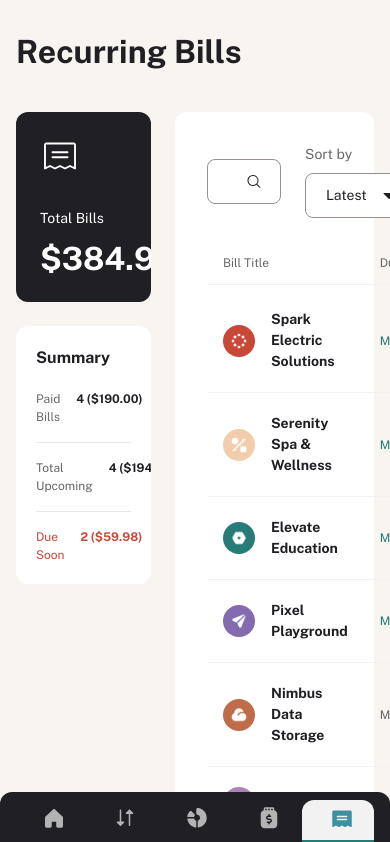
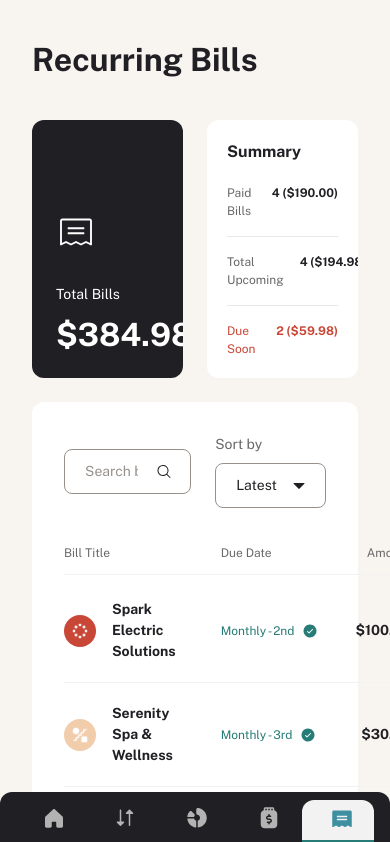
Before and after one commit to carlosarturoleon/finance-dashboard, a React (Create React App) app: page /recurring in a window 390 px wide. Shown: the top 842 px of the page. Built offline with nearby package versions, Linux system fonts and the light colour scheme.

Commit message:
feat: add recurring bills tablet layout

```diff
--- a/src/components/recurring/BillRow.css
+++ b/src/components/recurring/BillRow.css
@@ -81,3 +81,14 @@
 .bill-row--due-soon .bill-row__cell--amount {
   color: var(--color-red);
 }
+
+/* Tablet: rows line up with the card padding */
+@media (max-width: 1024px) {
+  .bill-row__cell--title {
+    padding-left: 0;
+  }
+
+  .bill-row__cell--amount {
+    padding-right: 0;
+  }
+}
--- a/src/pages/RecurringBills.css
+++ b/src/pages/RecurringBills.css
@@ -228,3 +228,42 @@
   text-align: center;
   color: var(--color-text-secondary);
 }
+
+/* Tablet: 40px sides and 32px top in the design, totals side by side above the full-width list */
+@media (max-width: 1024px) {
+  .recurring-bills {
+    padding-block: var(--spacing-100) var(--spacing-200);
+    padding-inline: var(--spacing-200);
+  }
+
+  .recurring-bills__layout {
+    flex-direction: column;
+    align-items: stretch;
+  }
+
+  /* Grid keeps both cards the same width despite their different padding */
+  .recurring-bills__overview {
+    display: grid;
+    grid-template-columns: repeat(2, minmax(0, 1fr));
+    max-width: none;
+  }
+
+  /* The total card matches the summary height with its content at the bottom */
+  .recurring-bills__total {
+    justify-content: flex-end;
+  }
+
+  .recurring-bills__list {
+    flex: none;
+  }
+
+  /* Table lines up with the card padding: no outer cell padding */
+  .recurring-bills__table-header:first-child {
+    padding-left: 0;
+  }
+
+  .recurring-bills__table-header--amount {
+    width: 116px;
+    padding-right: 0;
+  }
+}
```
